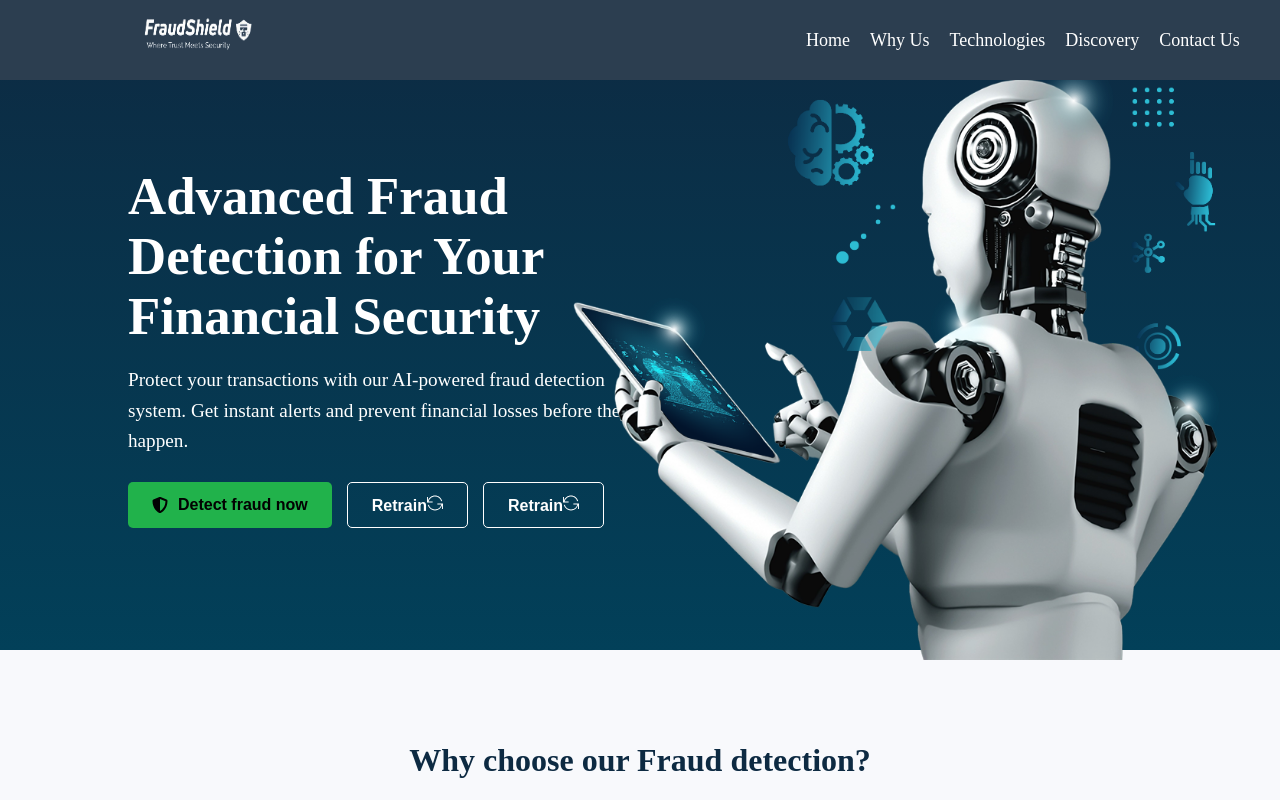
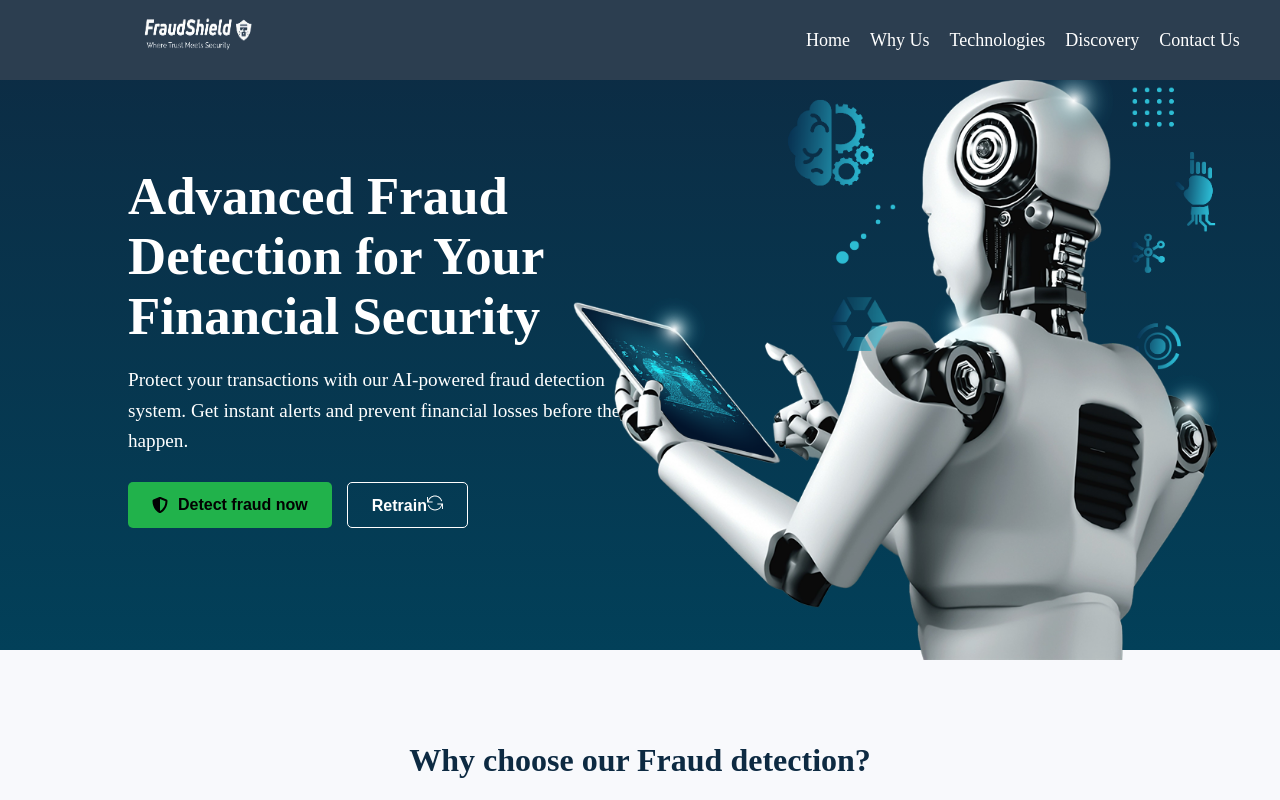
Before and after one commit to sergekamanzi/FraudentWebPage, a React (Vite) app: page / in a window 1280 px wide. Shown: the top 800 px of the page. Built offline with nearby package versions, Linux system fonts and the light colour scheme.

Commit message:
Update hero.jsx

```diff
--- a/src/components/Hero/hero.jsx
+++ b/src/components/Hero/hero.jsx
@@ -16,7 +16,6 @@ const hero = () => {
             <div className="hero-btn">
                 <button onClick={() => navigate("/detect")} className="btn1"><FaShieldAlt /> Detect fraud now</button>
                 <button onClick={() => navigate("/retrain")} className="btn2">Retrain<TfiReload /></button>
-                <button className="btn2">Retrain<TfiReload /></button>
             </div>
        </div>
        <div className="hero-img">
```
